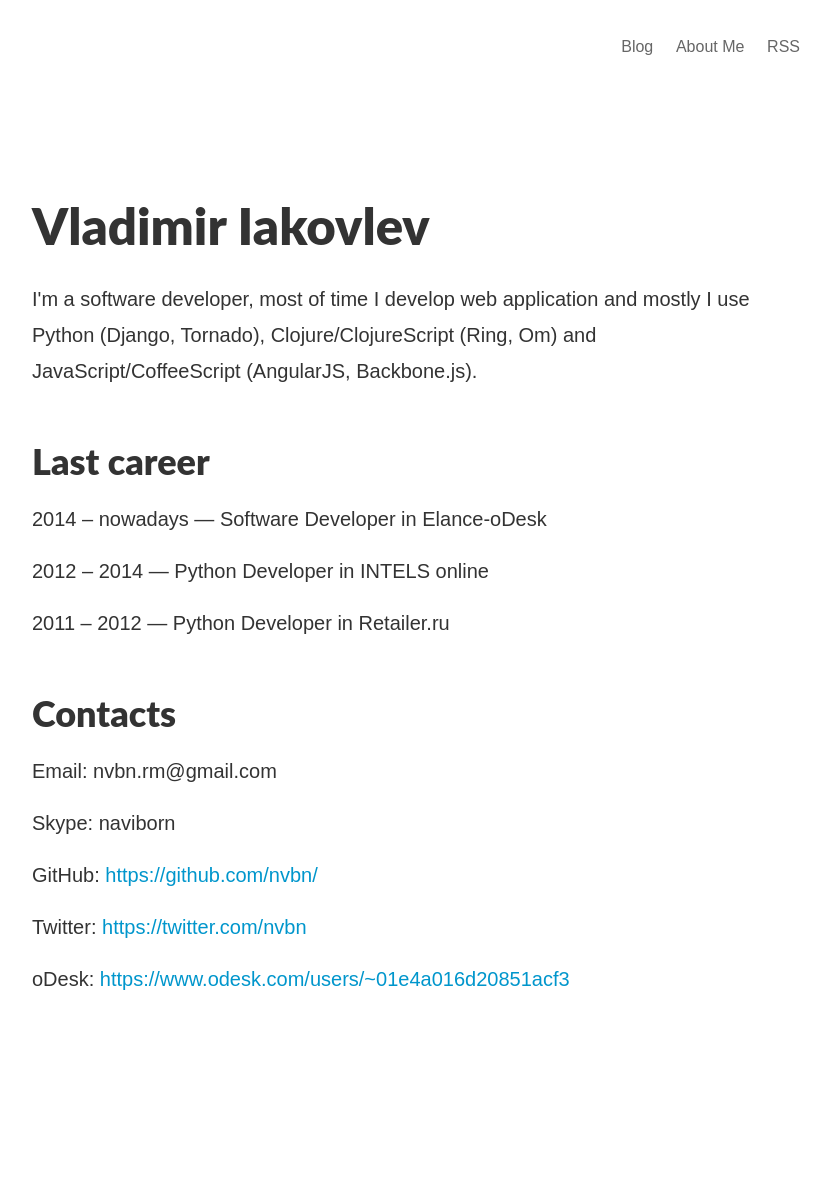
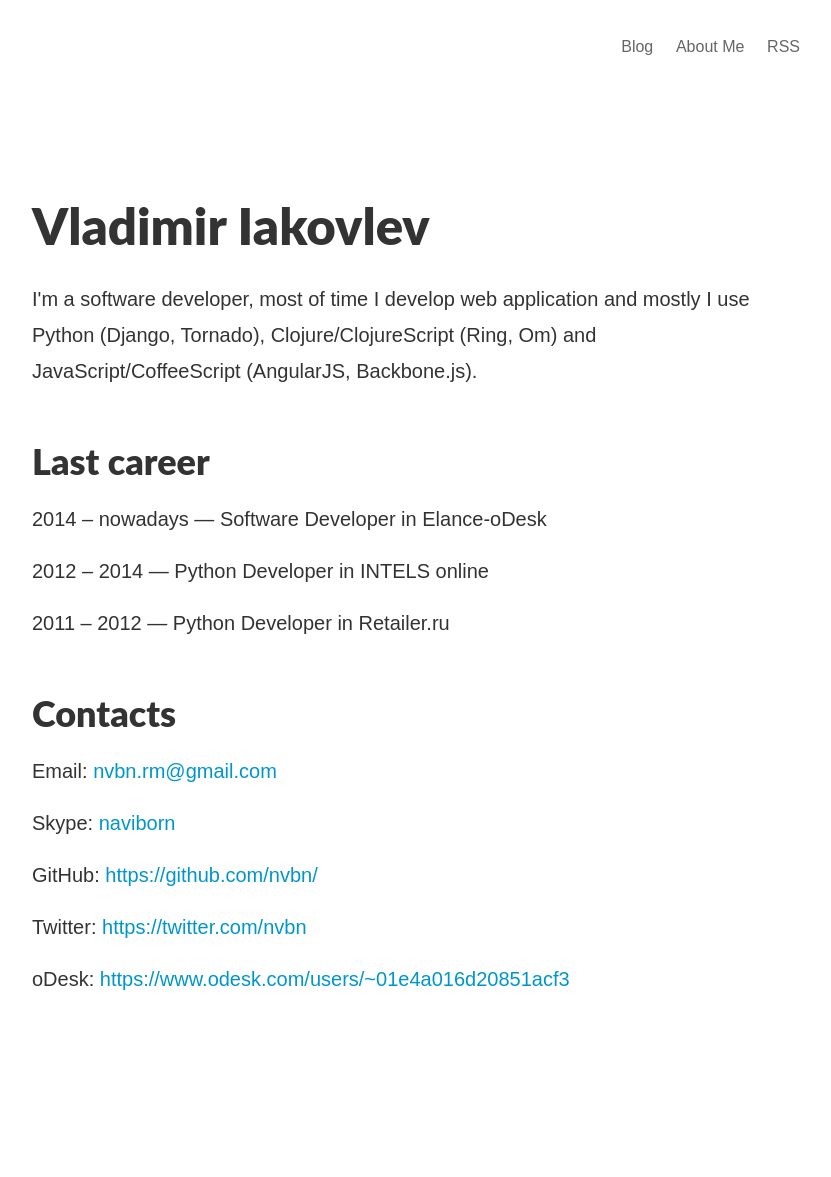
Before and after one commit to nvbn/nvbn.github.io, a Jekyll site: the page built from about.html, in a window 1280 px wide. Shown: the whole page, without its empty margins (224-1055 px from the left). Built offline with Jekyll 4.4.1, drawn with Linux system fonts in a browser that asks for light colours; Markdown is read by kramdown in place of the engine named in the settings; some of the changed lines change nothing that is shown.

Commit message:
Make contacts entries as links

```diff
--- a/about.html
+++ b/about.html
@@ -16,8 +16,8 @@ page_title: Vladimir Iakovlev
 
         <h3>Contacts</h3>
 
-        <p>Email: nvbn.rm@gmail.com</p>
-        <p>Skype: naviborn</p>
+        <p>Email: <a href="mailto:nvbn.rm@gmail.com">nvbn.rm@gmail.com</a></p>
+        <p>Skype: <a href="skype:naviborn">naviborn</a></p>
         <p>GitHub: <a href="https://github.com/nvbn/">https://github.com/nvbn/</a></p>
         <p>Twitter: <a href="https://twitter.com/nvbn">https://twitter.com/nvbn</a></p>
         <p>oDesk: <a href="https://www.odesk.com/users/~01e4a016d20851acf3">https://www.odesk.com/users/~01e4a016d20851acf3</a></p>
```
